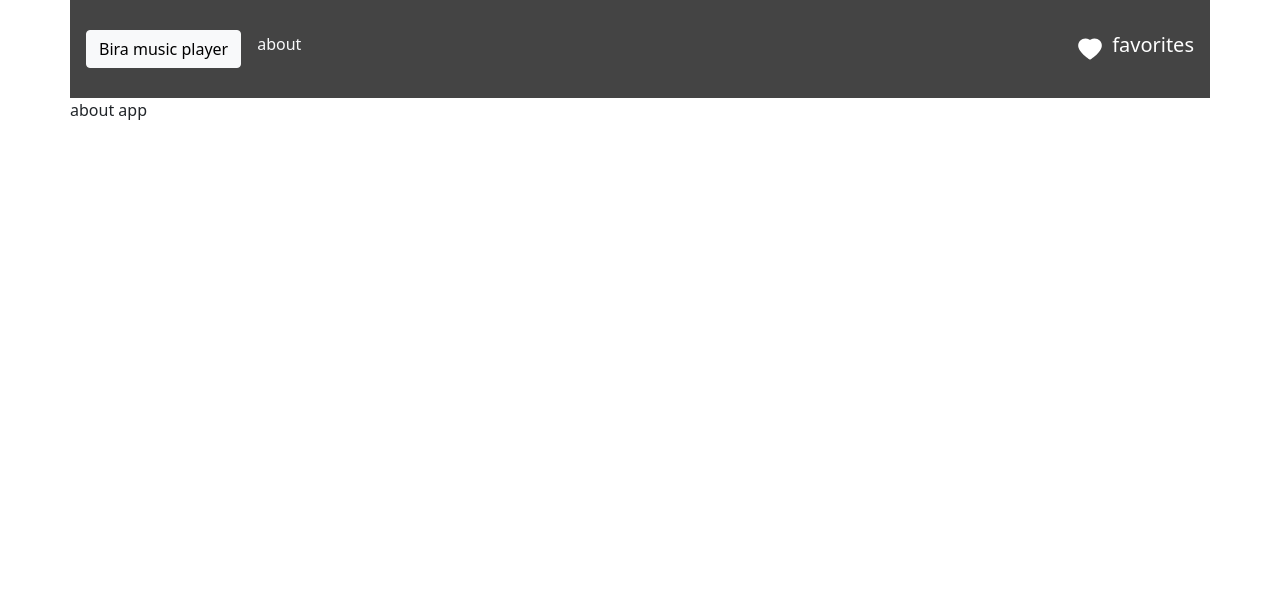
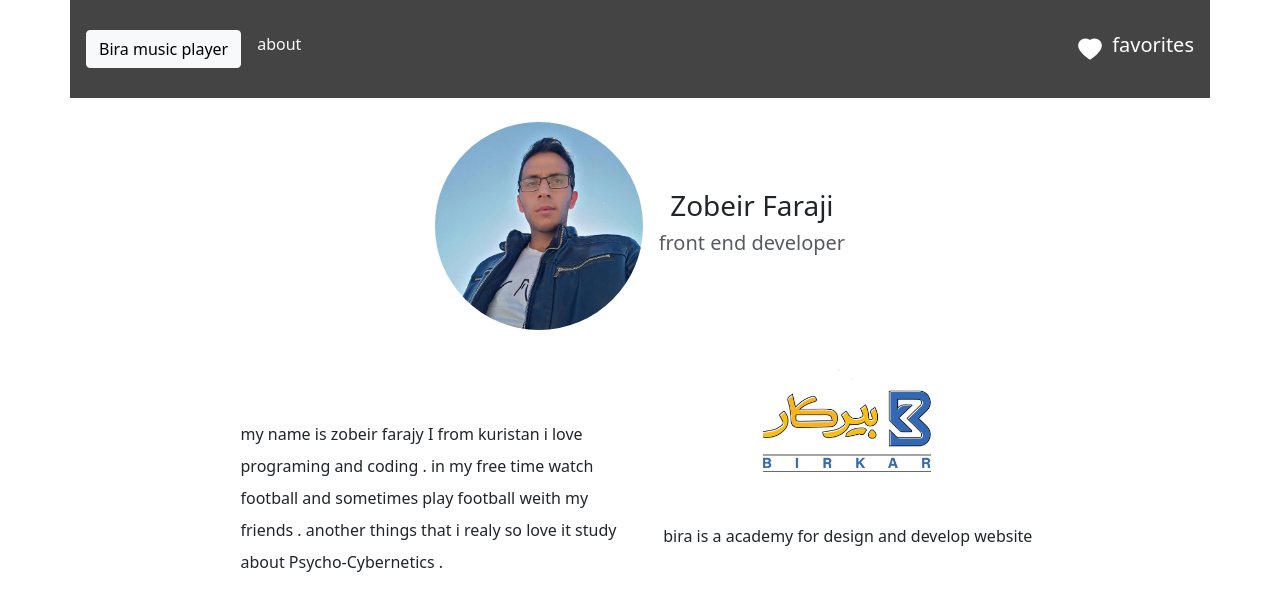
Before and after one commit to zobeir777/bira-music-app, a React (Create React App) app: page / in a window 1280 px wide. Shown: the top 610 px of the page. Built offline with nearby package versions, Linux system fonts and the light colour scheme.

Commit message:
aboutAPP

```diff
--- a/src/component/AboutAPP.js
+++ b/src/component/AboutAPP.js
@@ -4,9 +4,31 @@ const AboutAPP = () => {
   return (
     <>
     <Navbar/>
-    about app
+    <div className='container  w-75'>
+      <div className='avatar d-flex justify-content-center mt-4 mb-4 '>
+        <img src="/images/zobeir.jpg" className='w-25 h25 rounded-circle '/>
+        <div className='me d-flex align-items-center flex-column justify-content-center ms-3'>
+          <h3>Zobeir Faraji</h3>
+          <h5 className='opacity-75'>front end developer</h5>
+        </div>
+      </div>
+      <div className='info d-flex'>
+        <div className='w-50 '>
+          <p className='w-100  mt-5 lh-lg p-3'>my name is zobeir farajy I from kuristan i love programing and coding .
+            in my free time watch football and sometimes play football weith my friends .
+            another things  that i realy so love it study about  Psycho-Cybernetics .
+
+          </p>
+        </div>
+        <div className='w-50 text-center'>
+          <img className=' h-25 text-align-center' src='/images/bir.jpg'/>
+          <p>bira is a academy for design and develop website </p>
+        </div>
+      </div>
+    </div>
 
     </>
+
 
   )
 }
```
Also changed, not shown: public/images/bir.jpg (added), public/images/zobeir.jpg (added).
